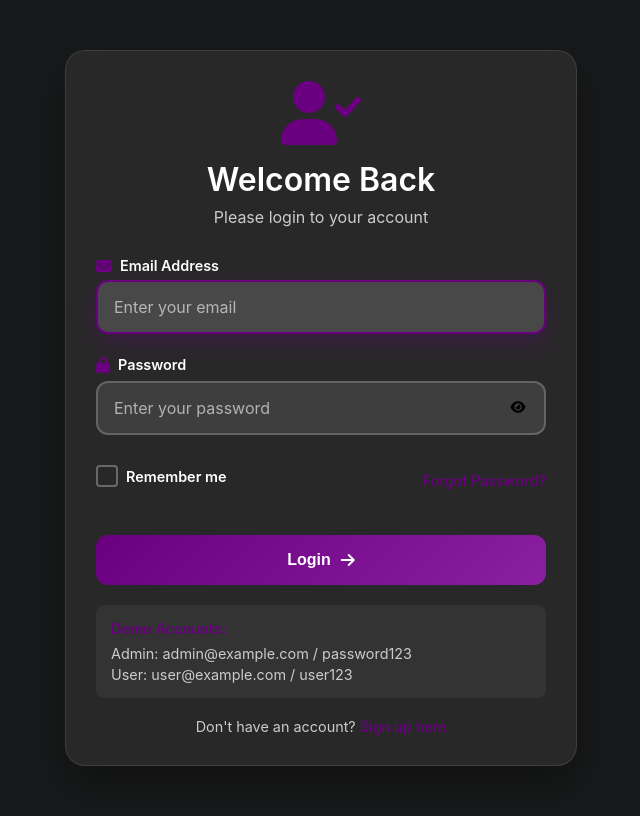
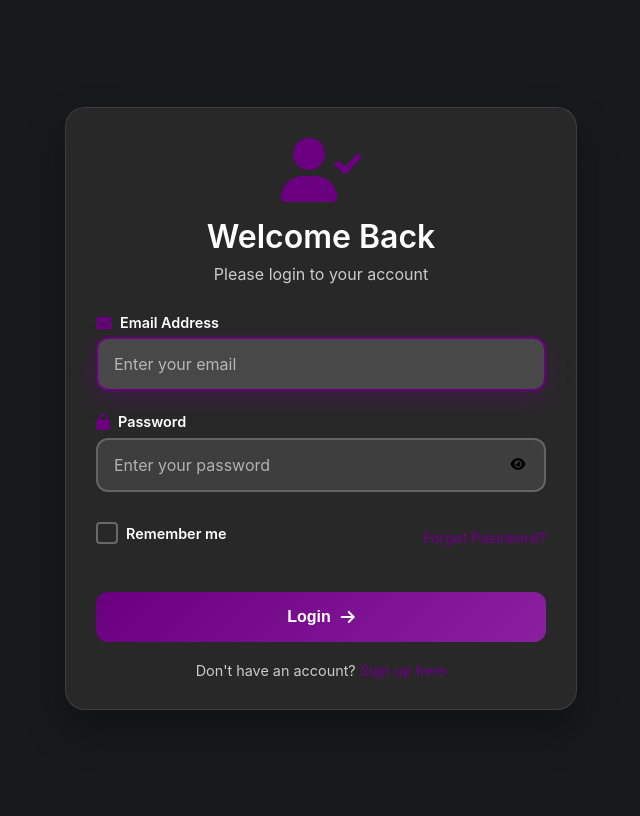
Before and after one commit to RohitSadavarti/smartone, a Flask app: page /login in a window 1280 px wide. Shown: the whole page, without its empty margins (319-959 px from the left). Run offline with Flask 3, Linux system fonts and the light colour scheme; some libraries are stand-ins or nearby versions.

Commit message:
Update login.html

```diff
--- a/attendance-app/backend/templates/login.html
+++ b/attendance-app/backend/templates/login.html
@@ -107,11 +107,11 @@
             </button>
         </form>
 
-        <div class="demo-info" style="margin-top: 20px; padding: 15px; background: rgba(255, 255, 255, 0.05); border-radius: 8px; font-size: 0.9rem; color: #ccc;">
+<!--        <div class="demo-info" style="margin-top: 20px; padding: 15px; background: rgba(255, 255, 255, 0.05); border-radius: 8px; font-size: 0.9rem; color: #ccc;">
             <div style="margin-bottom: 8px; font-weight: 600; color: #6a0080;">Demo Accounts:</div>
             <div style="margin-bottom: 4px;">Admin: admin@example.com / password123</div>
             <div>User: user@example.com / user123</div>
-        </div>
+        </div>-->
 
         <div class="login-footer">
             <p>Don't have an account? <a href="javascript:void(0)" onclick="showRegister()">Sign up here</a></p>
```
